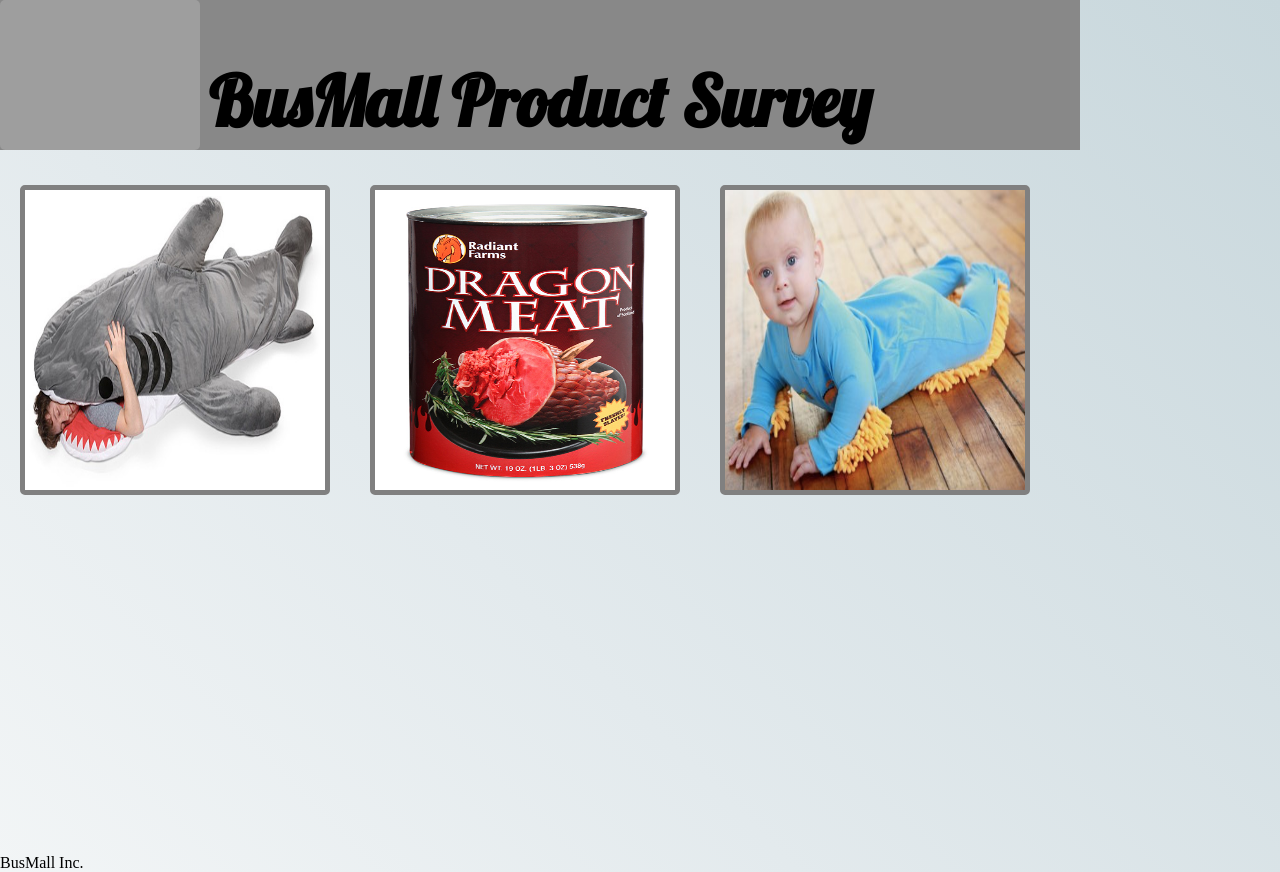
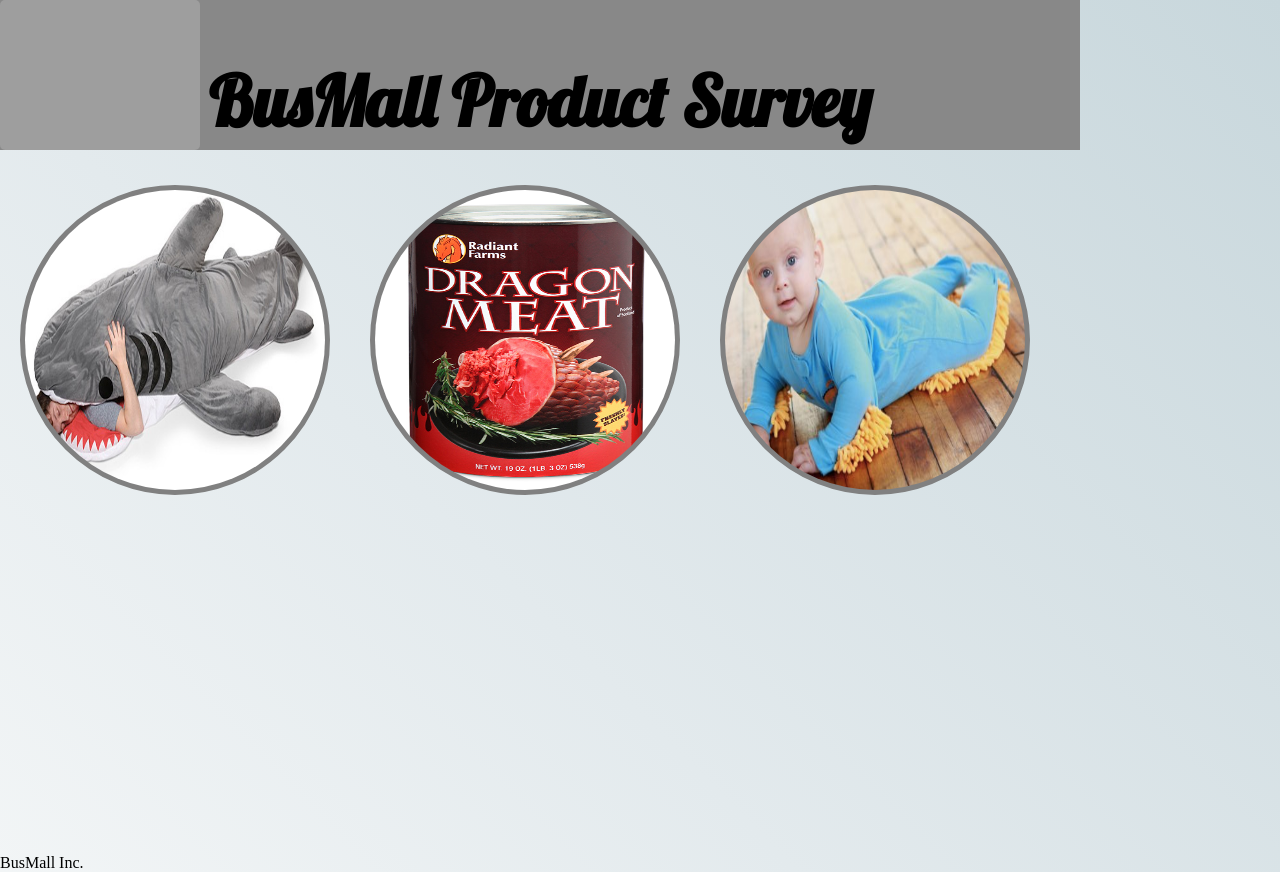
Before and after one commit to bretladenburg/busmall, a plain HTML site: page index.html in a window 1280 px wide. Drawn offline with nearby package versions, Linux system fonts and the light colour scheme; grey boxes are pictures that could not be loaded.

Commit message:
added a border radius to David's display

```diff
--- a/css/style.css
+++ b/css/style.css
@@ -61,7 +61,8 @@ body {
   height: 300px;
   border-radius: 5px;
   border: 5px solid gray;
-
+  background: gray;
+  border-radius: 50%;
 }
 
 footer {
```
